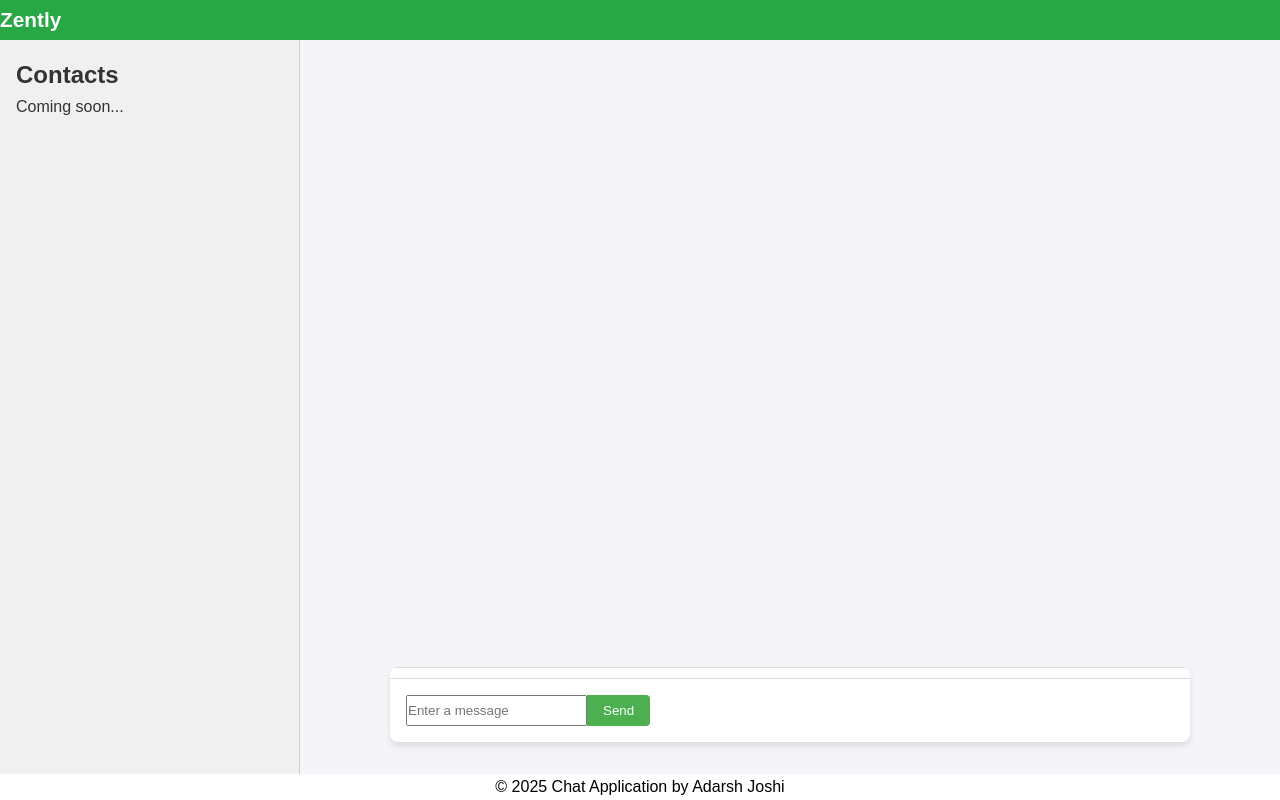
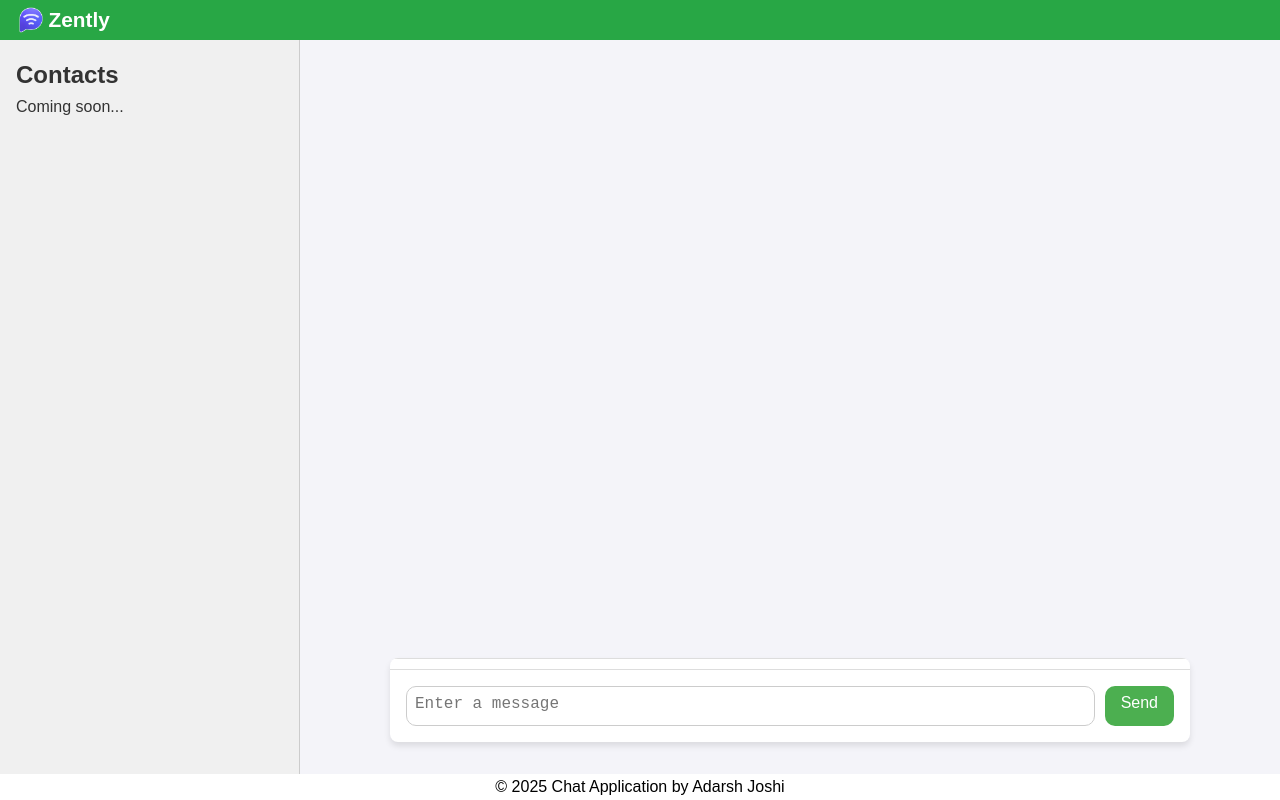
Before and after one commit to AdarshJoshi20/Real-time-chat-application, a website: page frontend/index.html in a window 1280 px wide. Drawn offline with nearby package versions, Linux system fonts and the light colour scheme; no server answers; sample sign-in values are in the browser's storage.

Commit message:
added favicon and logo to homepage

```diff
--- a/backend/server.js
+++ b/backend/server.js
@@ -5,7 +5,7 @@ const path = require('path');
 
 // Correct - serve frontend folder
 app.use(express.static(path.join(__dirname, '..', 'frontend')));
-
+app.use('/assets', express.static(path.join(__dirname, '..', 'assets')));
 const http = require('http').createServer(app);
 const io = require('socket.io')(http, {
     cors: {
--- a/frontend/app.js
+++ b/frontend/app.js
@@ -2,7 +2,15 @@
 const socket = io();
 
 const form = document.getElementById('form');
+
 const input = document.getElementById('message');
+
+//this eventListener is used to resize the input field as the user types (i.e when enter is pressed)
+input.addEventListener('input', () => {
+  input.style.height = 'auto'; // Reset first
+  input.style.height = input.scrollHeight + 'px'; // Grow
+});
+
 const messages = document.getElementById('messages');
 
 let mySocketId = '';
@@ -22,12 +30,14 @@ form.addEventListener('submit', (e) => {
       text: input.value
     });
     input.value = '';
+    input.style.height = 'auto';
   }
 });
 
 // receive message from server
 socket.on('receiveMessage', (msg) => {
   const li = document.createElement('li');
+  // li.innerHTML = msg.text.replace(/\n/g, '<br>'); // convert newlines in input to <br>
   li.textContent = msg.text;
   li.classList.add(
     msg.sender_id === mySocketId ? 'sent' : 'received'
--- a/frontend/index.html
+++ b/frontend/index.html
@@ -5,9 +5,11 @@
     <meta charset="UTF-8">
     <meta name="viewport" content="width=device-width, initial-scale=1.0">
     <link rel="stylesheet" href="style.css">
-    <link rel="stylesheet" href="https://cdnjs.cloudflare.com/ajax/libs/font-awesome/6.0.0-beta3/css/all.min.css"
-        integrity="sha384-k6RqeWeci5ZR/Lv4MR0sA0FfDOM8b+z4+2e5c5e5e5e5e5e5e5e5e5e5e5e5e5" crossorigin="anonymous">
-    <title>real time time chat app</title>
+    <link rel="stylesheet" href="https://cdnjs.cloudflare.com/ajax/libs/font-awesome/6.0.0-beta3/css/all.min.css" integrity="sha384-k6RqeWeci5ZR/Lv4MR0sA0FfDOM8b+z4+2e5c5e5e5e5e5e5e5e5e5e5e5e5e5" crossorigin="anonymous">
+
+    <link rel="icon" type="ico" href="\assets\icons\favicon1.ico">
+
+    <title>Zently: Real time time chat app</title>
 </head>
 
 <!-- if user is not logged in , reditrect to login page, else stay on this page. -->
@@ -16,11 +18,15 @@
     if (!username) {
       window.location.href = 'login.html';
     }
-  </script>
+</script>
 
 <body>
     <header>
-        <h1>Zently</h1>
+        <div class="header-content">
+            <img src="\assets\icons\favicon1.png" alt="Chat Icon" class="logo">
+            <h1>Zently</h1>
+        </div>
+
     </header>
 
     <main>
@@ -37,8 +43,8 @@
             </ul>
 
             <form action="" id="form">
-                <input type="text" name="message" autocomplete="off" id="message" placeholder="Enter a message"
-                    required>
+                <!-- use textarea instead of input with type text as it will submit the form on pressing "enter" -->
+                <textarea name="message" rows = "1" autocomplete="off" id="message" placeholder="Enter a message"></textarea>
                 <button type="submit">Send</button>
             </form>
         </div>
--- a/frontend/style.css
+++ b/frontend/style.css
@@ -26,13 +26,26 @@ main{
 header {
   background: #28a745;
   color: #fff;
-  padding: 0.2rem 0;
+  padding: 0.2rem 1rem;
   text-align: left;
   font-size: 0.65rem;
   font-weight: bold;
   /* position: fixed; */
 }
 
+.header-content{
+  display: flex;
+  align-items: center;
+  gap: 0.1rem;
+}
+.logo{
+  width: 30px;
+  height: 30px;
+  /* background: #28a745; */
+  object-fit: contain;
+  margin-right: 1px;
+  vertical-align: middle;
+}
 /* footer */
 footer {
   background-color: white;
@@ -89,7 +102,8 @@ footer {
   padding: 10px 15px;
   border-radius: 20px;
   max-width: 60%;
-  width: fit-content;;
+  width: fit-content;
+  white-space: pre-wrap; /* preserve \n (enter from input) as line breaks */
   word-wrap: break-word;
 }
 
@@ -97,24 +111,34 @@ form {
   display: flex;
   padding: 1rem;
   border-top: 1px solid #ddd;
+  justify-content: space-between;
+  gap:10px;
 }
 
-#input {
+#message {
   flex: 1;
+  resize: none;
   padding: 0.5rem;
   border: 1px solid #ccc;
-  border-radius: 4px 0 0 4px;
-  width: fit-content;
+  border-radius: 10px;
+  overflow-y: hidden;
+  /* line-height: 1; */
+  min-height: 40px;
+  max-height: 150px;
   font-size: 1rem;
 }
 
 button {
   padding: 0.5rem 1rem;
   border: none;
+  height: 40px;
   background: #4CAF50;
   color: white;
-  border-radius: 0 4px 4px 0;
+  border-radius: 10px;
   cursor: pointer;
+  display: flex;
+  font-size: 1rem;
+  justify-content: center;
   align-self: flex-end;
 }
 
```
Also changed, not shown: assets/icons/app_favicon.ico (added), assets/icons/favicon1.ico (added), assets/icons/favicon1.png (added), 1 other file.
